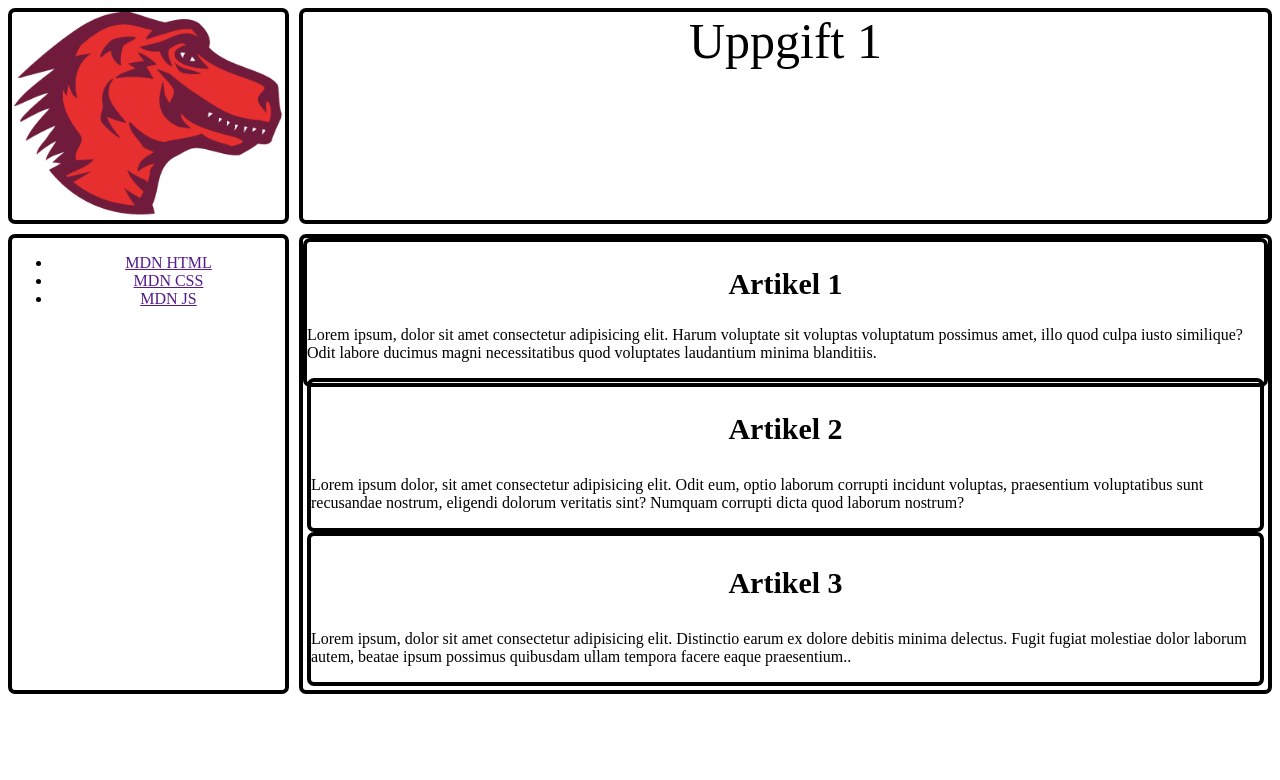
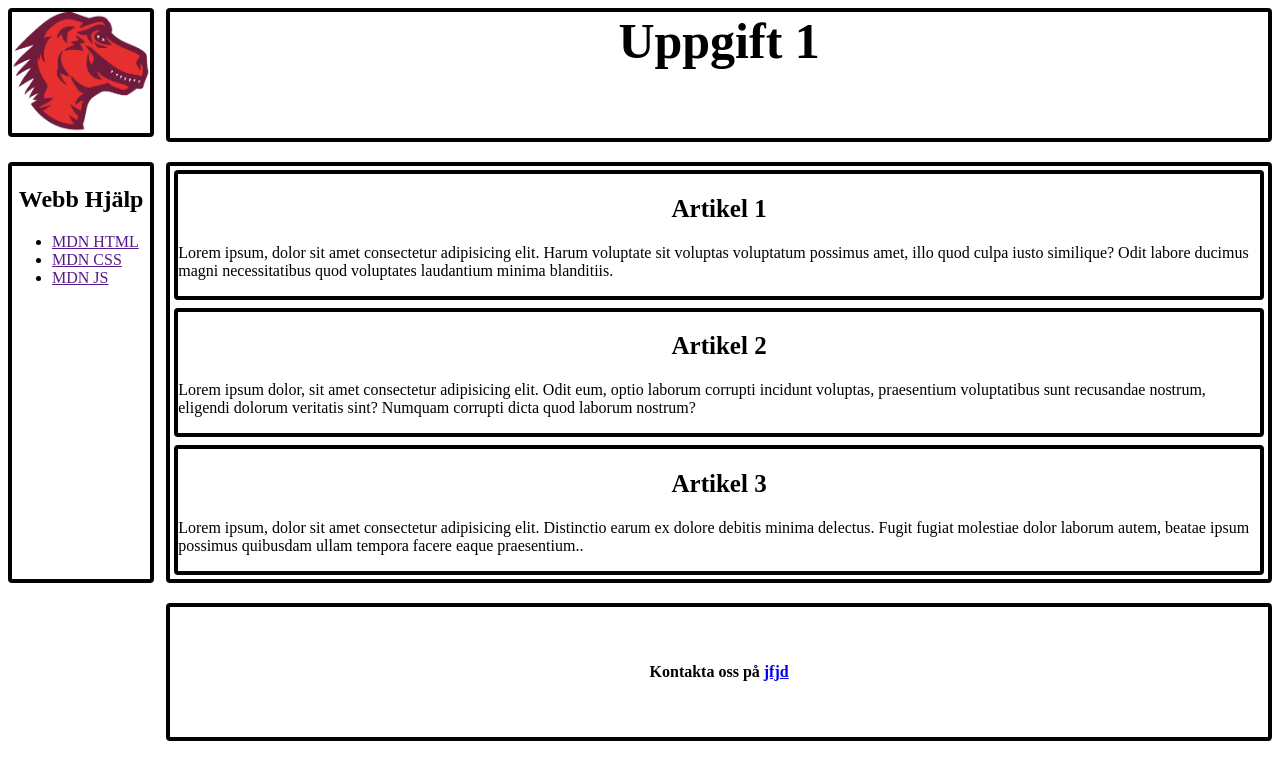
Before and after one commit to TE22A-Nils-Nordstrom/lek-4-Grid-layout-uppgift-1, a plain HTML site: page index.html in a window 1280 px wide. Drawn offline with Linux system fonts and the light colour scheme.

Commit message:
Klar med det mesta av uppgiften, ska bara finputsa

```diff
--- a/index.html
+++ b/index.html
@@ -10,11 +10,12 @@
     <img src="./img/mdn.png" alt="">
     <header>
 
-        Uppgift 1
+        <b>Uppgift 1</b>
 
     </header>
 
     <nav>
+        <h2>Webb Hjälp</h2>
         <ul>
 
             <li><a href="">MDN HTML</a></li>
@@ -28,6 +29,7 @@
         <article>
             <h1>Artikel 1</h1>
             <p>Lorem ipsum, dolor sit amet consectetur adipisicing elit. Harum voluptate sit voluptas voluptatum possimus amet, illo quod culpa iusto similique? Odit labore ducimus magni necessitatibus quod voluptates laudantium minima blanditiis.</p>
+        </article>
         <article>
             <h1>Artikel 2</h1>
             <p>Lorem ipsum dolor, sit amet consectetur adipisicing elit. Odit eum, optio laborum corrupti incidunt voluptas, praesentium voluptatibus sunt recusandae nostrum, eligendi dolorum veritatis sint? Numquam corrupti dicta quod laborum nostrum?</p>
@@ -39,5 +41,8 @@
 
     </main>
 
+    <footer>
+        <p><b>Kontakta oss på <a href="https://www.cia.gov/">jfjd</a></b></p>
+    </footer>
 </body>
 </html>
--- a/style.css
+++ b/style.css
@@ -1,40 +1,52 @@
 body{
     display: grid;
     grid-template-columns: 1fr 8fr;
-    gap: 10px;
+    gap: 20px;
 }
 
 main{
     display: grid;
+    border: 4px solid black;
+    border-radius: 4px;
+}
+
+footer{
+    display: grid;
     grid-template-rows: 33% 33% 33%;
     border: 4px solid black;
-    border-radius: 7px;
+    border-radius: 4px;
+    grid-column: 2/3;
+    text-align: center;
+    padding: 40px;
 }
 
 img{
-    width: 273px;
-    height: 208px;
+    width: 100%;
+    height: 90%;
     border: 4px solid black;
-    border-radius: 7px;
+    border-radius: 4px;
     gap: 10px;
 }
 
 h1{
     text-align: center;
-    font-size: 30px;
+    font-size: 25px;
+}
+
+h2{
+    text-align: center;
 }
 
 article{
     border: 4px solid black;
-    border-radius: 7px;
+    border-radius: 4px;
+    margin: 4px;
 }
 
 nav{
-    display: grid;
-    grid-template-rows: 1fr 1fr;
-    text-align: center;
     border: 4px solid black;
-    border-radius: 7px;
+    border-radius: 4px;
+    width: 100%;
 }
 
 header{
@@ -42,7 +54,7 @@ header{
     grid-template-rows: 1fr 1fr;
     text-align: center;
     border: 4px solid black;
-    border-radius: 7px;
+    border-radius: 4px;
     gap: 10px;
     font-size: 50px;
 }
```
